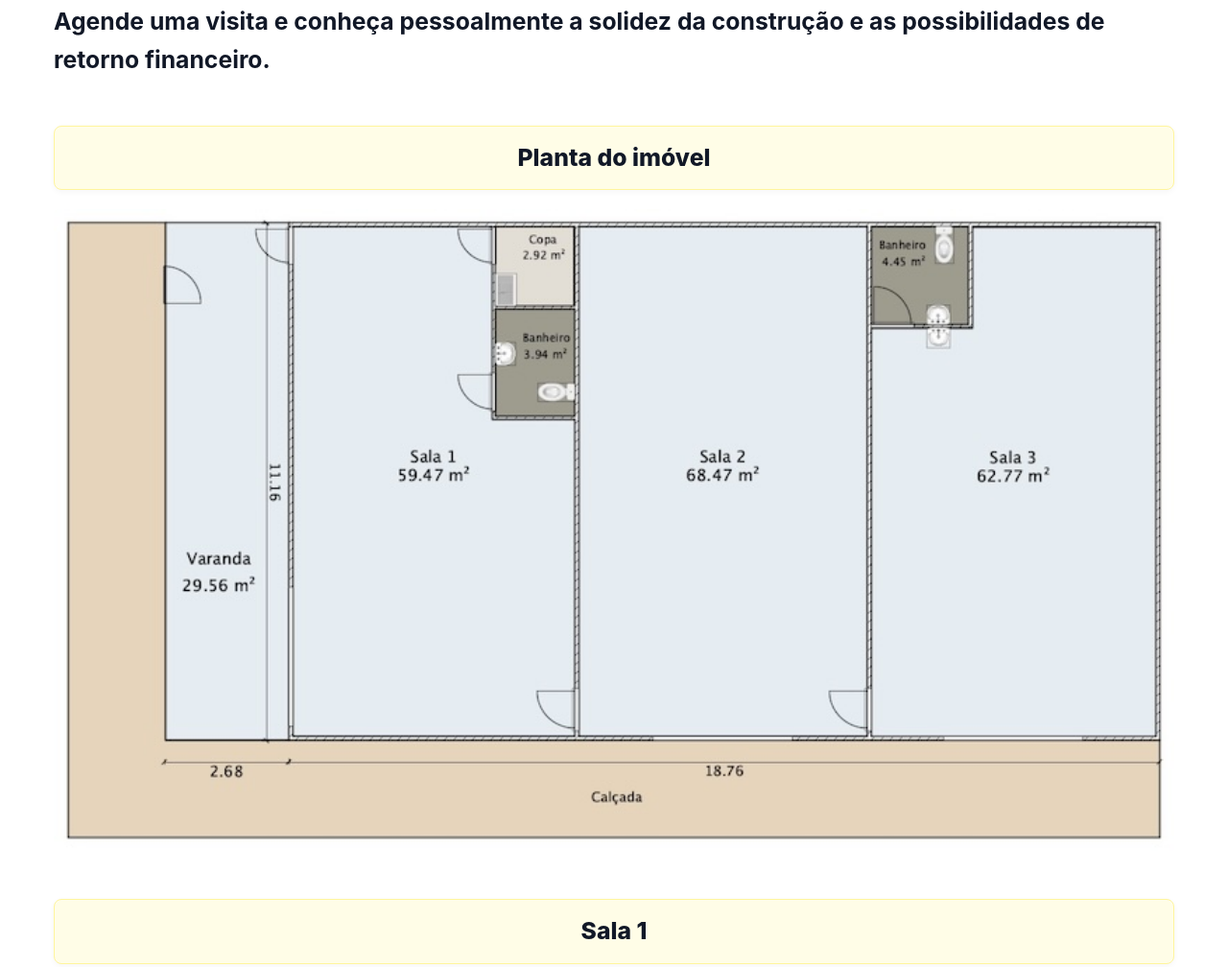
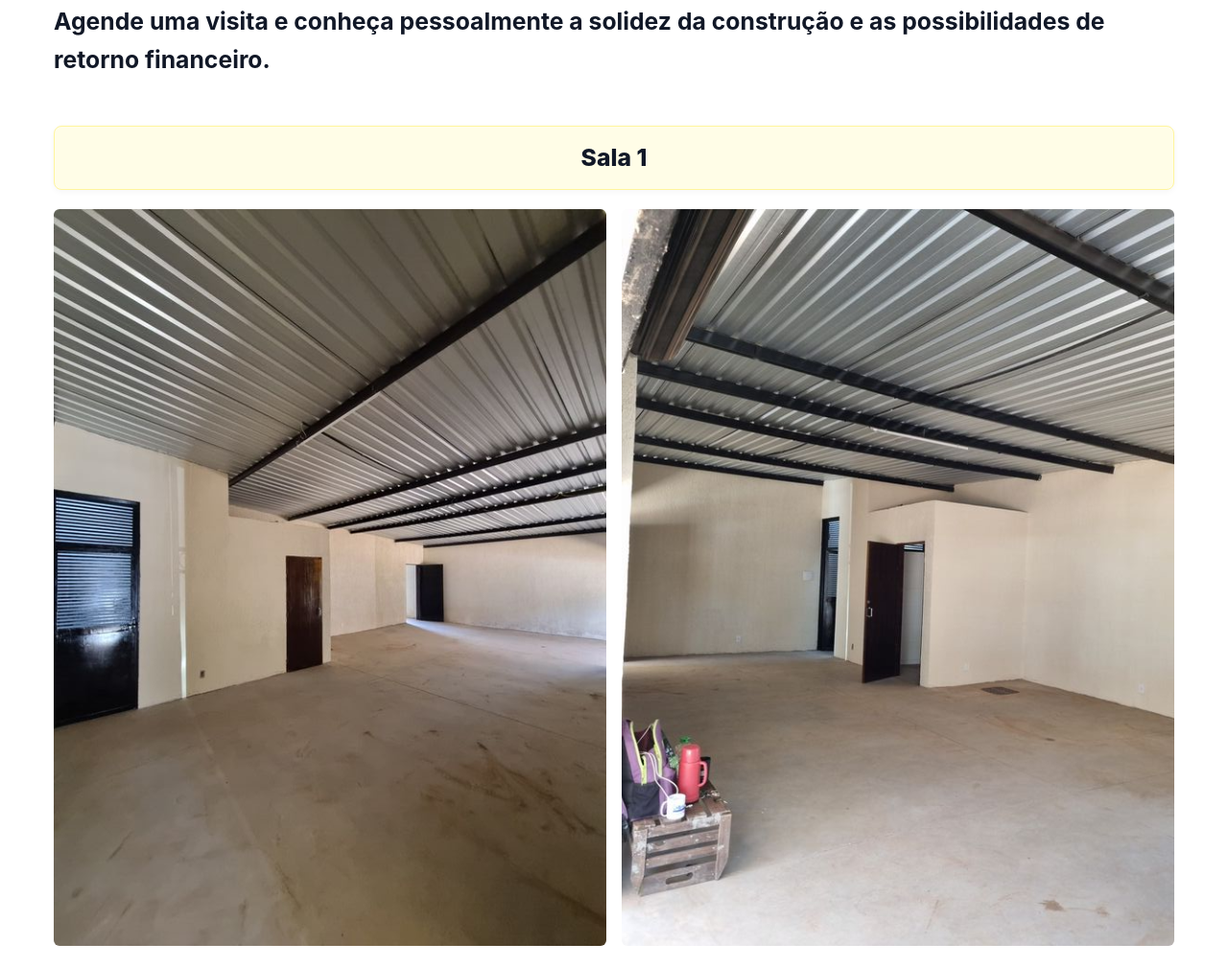
Before and after one commit to alexj2100/site-galpao, a plain HTML site: page index.html in a window 1280 px wide. Shown: the part 4376-5384 px from the top of the page at 96% size. Drawn offline with nearby package versions, Linux system fonts and the light colour scheme.

Commit message:
Eliminando a seção da planta do imóvel duplicada

```diff
--- a/index.html
+++ b/index.html
@@ -783,18 +783,7 @@
         </div>
       </section>
 
-      <!-- 4. SEÇÃO: PLANTA DO IMÓVEL -->
-      <section>
-        <div class="separador-amarelo">Planta do imóvel</div>
-        <div class="grade-fotos">
-          <div class="grade-foto-destaque">
-            <img src="./thumbnails/planta_lores.jpg" data-full="./fotos/planta_hires.jpg" alt="Planta do Imóvel"
-              class="galeria-img" loading="lazy">
-          </div>
-        </div>
-      </section>
-
-      <!-- 5. SEÇÃO: SALA 1 -->
+      <!-- 4. SEÇÃO: SALA 1 -->
       <section>
         <div class="separador-amarelo">Sala 1</div>
         <div class="grade-fotos">
@@ -809,7 +798,7 @@
         </div>
       </section>
 
-      <!-- 6. SEÇÃO: VARANDA -->
+      <!-- 5. SEÇÃO: VARANDA -->
       <section>
         <div class="separador-amarelo">Varanda</div>
         <div class="grade-fotos">
@@ -832,7 +821,7 @@
         </div>
       </section>
 
-      <!-- 7. SEÇÃO: COPA SALA 1 -->
+      <!-- 6. SEÇÃO: COPA SALA 1 -->
       <section>
         <div class="separador-amarelo">Copa sala 1</div>
         <div class="grade-fotos">
@@ -847,7 +836,7 @@
         </div>
       </section>
 
-      <!-- 8. SEÇÃO: BANHEIRO SALA 1 -->
+      <!-- 7. SEÇÃO: BANHEIRO SALA 1 -->
       <section>
         <div class="separador-amarelo">Banheiro sala 1</div>
         <div class="grade-fotos">
@@ -862,7 +851,7 @@
         </div>
       </section>
 
-      <!-- 9. SEÇÃO: SALA 2 -->
+      <!-- 8. SEÇÃO: SALA 2 -->
       <section>
         <div class="separador-amarelo">Sala 2</div>
         <div class="grade-fotos">
@@ -881,7 +870,7 @@
         </div>
       </section>
 
-      <!-- 10. SEÇÃO: SALA 3 -->
+      <!-- 9. SEÇÃO: SALA 3 -->
       <section>
         <div class="separador-amarelo">Sala 3</div>
         <div class="grade-fotos">
@@ -904,7 +893,7 @@
         </div>
       </section>
 
-      <!-- 11. SEÇÃO: BANHEIRO SALA 3 -->
+      <!-- 10. SEÇÃO: BANHEIRO SALA 3 -->
       <section>
         <div class="separador-amarelo">Banheiro sala 3</div>
         <div class="grade-fotos">
@@ -919,7 +908,7 @@
         </div>
       </section>
 
-      <!-- 12. SEÇÃO: VISTA EXTERNA -->
+      <!-- 11. SEÇÃO: VISTA EXTERNA -->
       <section>
         <div class="separador-amarelo">Vista externa</div>
         <div class="grade-fotos">
```
